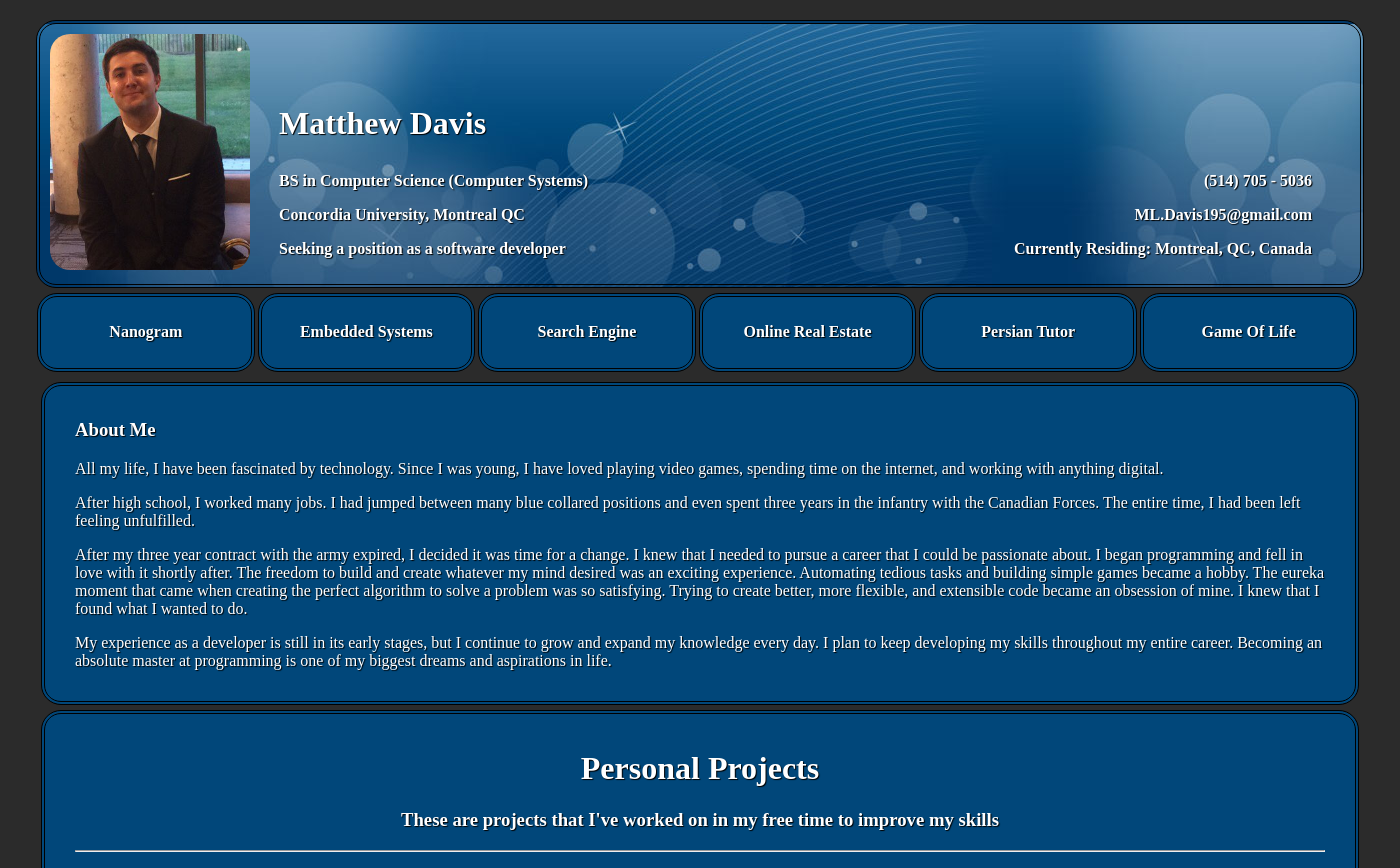
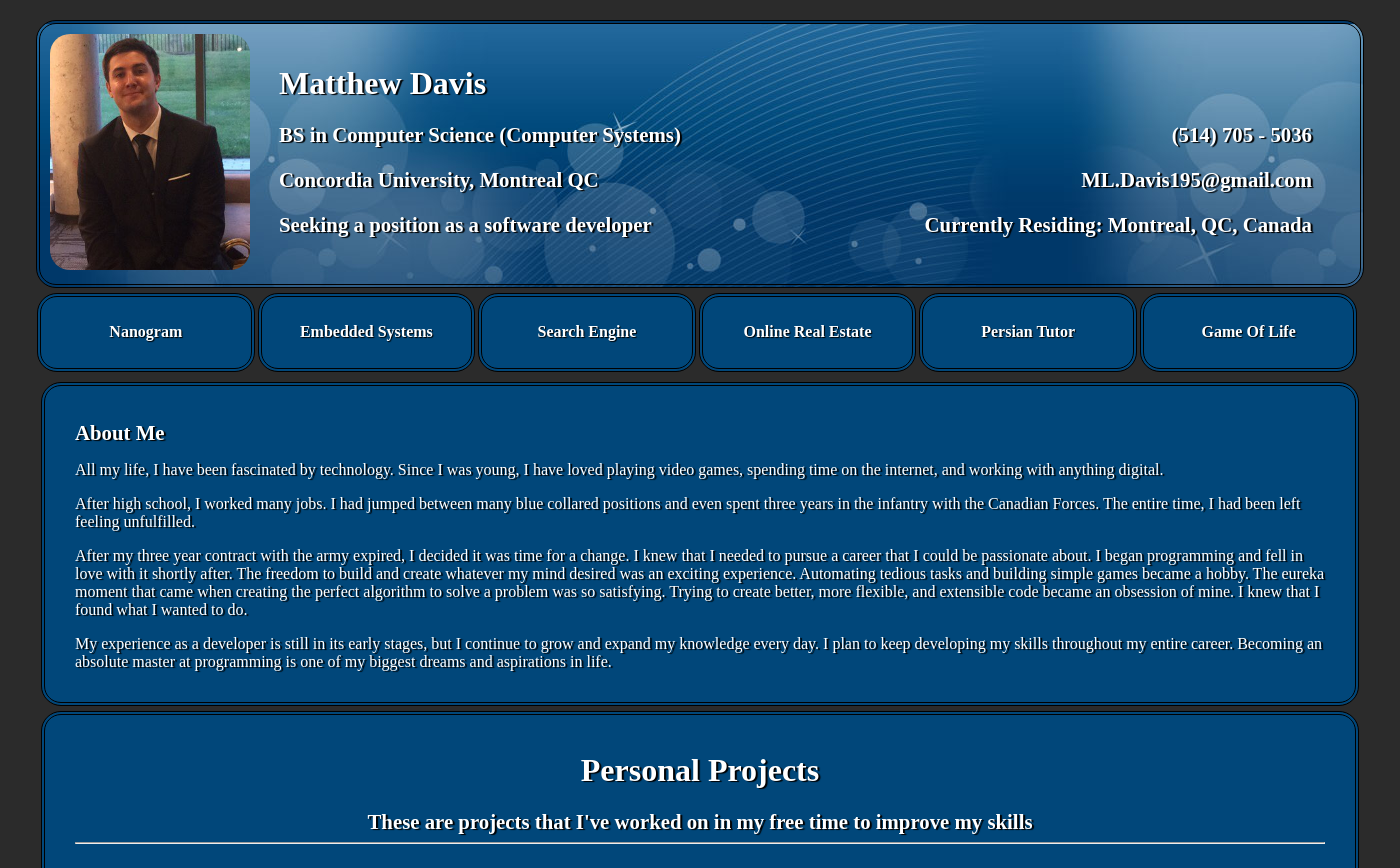
Before and after one commit to ml-davis/ml-davis.github.io, a PHP site: page / in a window 1400 px wide. Shown: the top 868 px of the page. Run offline with PHP 8.4, Linux system fonts and the light colour scheme.

Commit message:
Made site a little more mobile friendly

```diff
--- a/GUI_Loader.js
+++ b/GUI_Loader.js
@@ -1,7 +1,10 @@
 
 function insertNavBar(projects) {
 
-    let width = 1310/projects.length - (projects.length - 1) * 3.75;
+    const window_width = window.innerWidth;
+    if (window_width >= 1310) {
+
+        let width = 1310 / projects.length - (projects.length - 1) * 3.75;
 
         for (const project of projects) {
             document.write(`<a onclick="location.href='#` + project.getID() + `'">`);
@@ -9,6 +12,7 @@
             document.write(`<h4>` + project.getName() + `</h4>`);
             document.write(`</div>`);
             document.write(`</a>`);
+        }
     }
 }
 
--- a/Style.css
+++ b/Style.css
@@ -2,9 +2,18 @@
     padding: 20px;
     background-color: #2b2b2b;
     color: white;
-    text-shadow: 1px 1px 1px black;
+    text-shadow: 2px 1px 1px black;
     margin: auto;
     width: min-content;
+}
+
+h1 {
+    margin-bottom: 0;
+}
+
+h3 {
+    margin-bottom: 0;
+    font-size: 1.3em;
 }
 
 a {
@@ -43,7 +52,7 @@
 
 #headerText {
     margin-left: 15px;
-    padding: 50px 10px 0 10px;
+    padding: 10px 10px 0 10px;
     width: 1050px;
     height: 190px;
     display: inline-block;
--- a/index.html
+++ b/index.html
@@ -66,15 +66,15 @@
     <div id="headerText">
         <h1>Matthew Davis</h1>
         <div id="headerLeftSide">
-                <p>BS in Computer Science (Computer Systems)</p>
-                <p>Concordia University, Montreal QC</p>
-                <p>Seeking a position as a software developer</p>
+            <h3>BS in Computer Science (Computer Systems)</h3>
+            <h3>Concordia University, Montreal QC</h3>
+            <h3>Seeking a position as a software developer</h3>
         </div>
 
         <div id="headerRightSide">
-                <p>(514) 705 - 5036</p>
-                <p>ML.Davis195@gmail.com</p>
-                <p>Currently Residing: Montreal, QC, Canada</p>
+            <h3>(514) 705 - 5036</h3>
+            <h3>ML.Davis195@gmail.com</h3>
+            <h3>Currently Residing: Montreal, QC, Canada</h3>
         </div>
     </div>
 </header>
```
Lines whose indentation alone changed are shown as unchanged.
